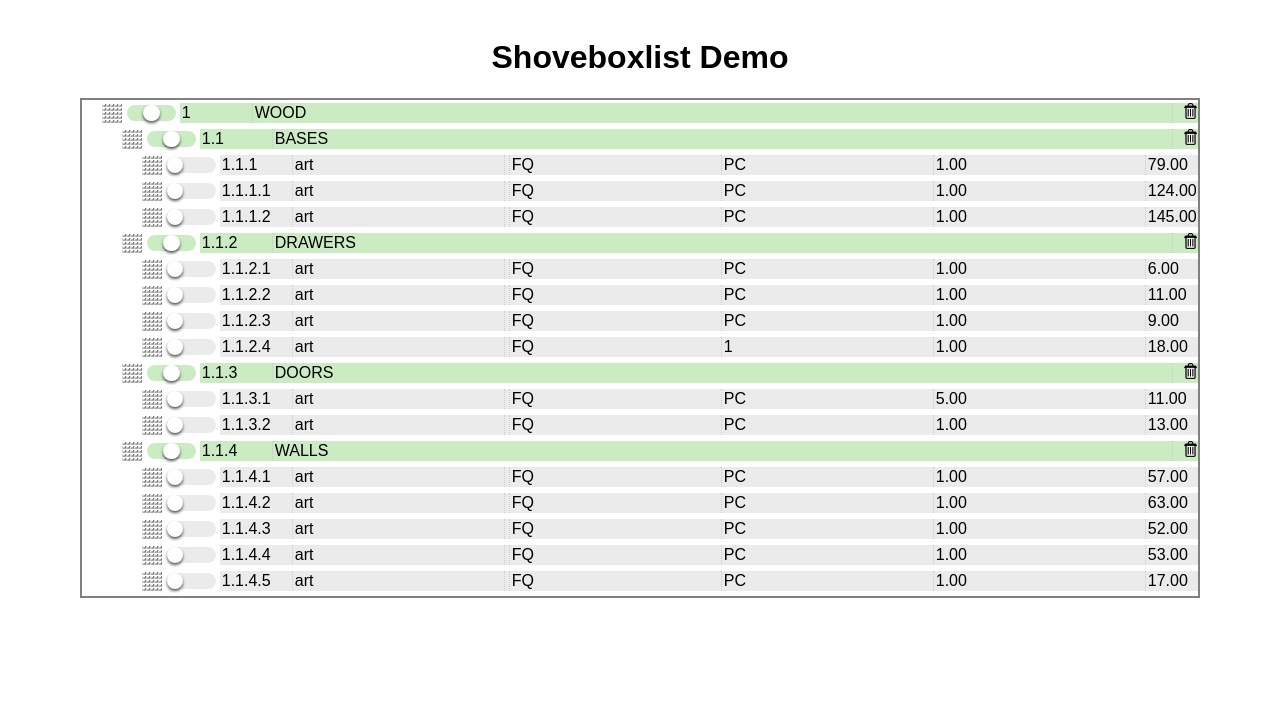
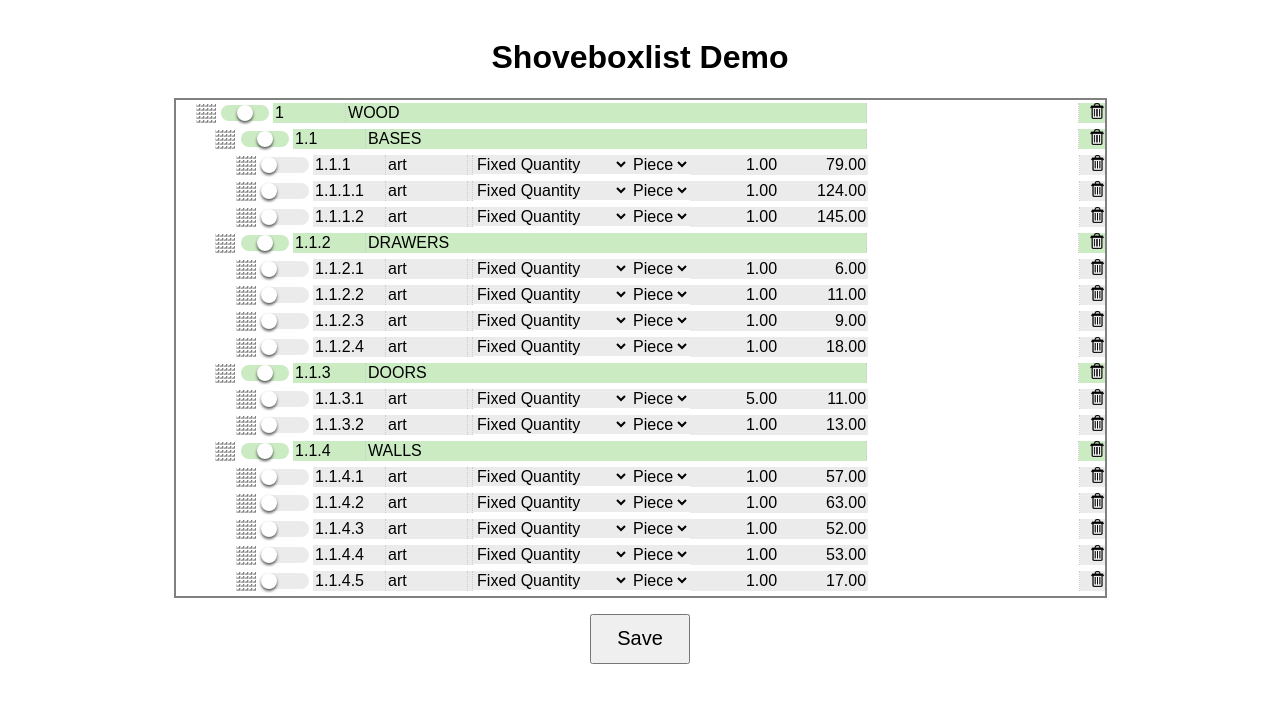
Before and after one commit to mrklbbrcht/django-shoveboxlist, a Django app: page /price/bom/2 in a window 1280 px wide. Shown: the top 702 px of the page. Run offline with Django 4.2, Linux system fonts and the light colour scheme; data comes from the database, SQL or seed files in the repository; both versions use the stored data as it was before the commit; some libraries are stand-ins or nearby versions.

Commit message:
introduced sbselectfield & sbnumberfield

```diff
--- a/demo/price/forms.py
+++ b/demo/price/forms.py
@@ -1,22 +1,23 @@
 from django.forms import  RadioSelect,ModelForm,DecimalField
+from django.forms.widgets import NumberInput
 from price.models import Bom
 from shoveboxlist.forms import ShoveBox
-from shoveboxlist.widgets import  LevelSlider, Reference, TypeSwitch, TextInput, SbTextInput,Select
+from shoveboxlist.widgets import  LevelSlider, Reference, TypeSwitch, TextInput, SbTextInput, SbNumberInput, SbSelect
 
 import calculation
 
 
 class PackageBomForm(ShoveBox):
 
-    #     # Add calculated field (using django-calculation)
-    # amount = DecimalField(  widget=calculation.FormulaInput('quantity*price'))
+        # Add calculated field (using django-calculation)
+    amount = DecimalField(  widget=calculation.FormulaInput('quantity*unit_price', attrs={  'class':'sbfield','visibility':'100','step': '1'}))
 
 
     class Meta:
         model = Bom
 
-        # fields = ['level',	'recordtype','ref', 'article', 'description', 'unit_type','unit','quantity' ,'unit_price' ,'amount']
-        fields = ['level',	'recordtype','ref', 'article', 'description', 'unit_type','unit','quantity' ,'unit_price']
+        fields = ['level',	'recordtype','ref', 'article', 'description', 'unit_type','unit','quantity' ,'unit_price' ,'amount']
+        # fields = ['level',	'recordtype','ref', 'article', 'description', 'unit_type','unit','quantity' ,'unit_price']
 
         # For all fields a Shoveboxlist compatible widget has to be specified
         # Adding the visibility mask determines for which recordtype the field is visible ( 1 = visible, 0 = invisible )
@@ -33,11 +34,15 @@ class PackageBomForm(ShoveBox):
          'ref': Reference(attrs={ 'class':'ref sbfield', 'size':'5','visibility':'110' , }),
          'description': SbTextInput(attrs={ 'class':'shrinkable sbfield','visibility':'111',}),
 
-         'article' : SbTextInput(attrs={ 'class':'sbfield','visibility':'100',}),
-         'unit_type': SbTextInput(attrs={ 'class':'sbfield','visibility':'100',}),
-         'unit':SbTextInput(attrs={ 'class':'sbfield','visibility':'100',}),
-         'quantity': SbTextInput(attrs={ 'class':'sbfield','visibility':'100',}),
-         'unit_price': SbTextInput(attrs={ 'class':'sbfield','visibility':'100',}),
+         'article' : SbTextInput(attrs={ 'class':'sbfield','visibility':'100','size':'6',}),
+         'unit_type': SbSelect(attrs={ 'visibility':'100','class':'sbselectfield'}),
+         'unit':SbSelect(attrs={ 'class':'sbselectfield','visibility':'100',}),
+
+         'quantity':SbNumberInput(     attrs={  'class':'sbnumberfield','visibility':'100','step': '1','style': 'width:10ch',}),
+         'unit_price':SbNumberInput(     attrs={  'class':'sbnumberfield','visibility':'100','step': '1','style': 'width:10ch'})
+
+
+
           }
 
 
--- a/demo/price/models.py
+++ b/demo/price/models.py
@@ -1,12 +1,17 @@
 from queue import Empty
 from sys import maxsize
 from django.db import models
+from django.urls import reverse
 
 class Package(models.Model):
     description = models.CharField(max_length=120,verbose_name='Package description')
 
     def __str__(self):
         return self.description
+
+    def get_absolute_url(self) :
+        return reverse('price:bom',kwargs={'pk':self.pk})
+
 
 class Bom(models.Model):
     class RecordType(models.TextChoices):
@@ -28,13 +33,13 @@ class Bom(models.Model):
     package = models.ForeignKey(Package,on_delete=models.CASCADE)
     level = models.IntegerField(default=0)
     recordtype = models.CharField( max_length=1, choices=RecordType.choices, default= RecordType.N)
-    ref = models.CharField(verbose_name='Reference',max_length=20,blank=True, null=True)
+    ref = models.CharField(verbose_name='Reference',max_length=20,default='')
     article = models.CharField(verbose_name='Article',max_length=20,blank=True, default="")
     description = models.CharField(max_length=120,verbose_name='Price Item')
     unit_type =  models.CharField( max_length=2, verbose_name='Unit Type',choices=UnitTypes.choices, default= UnitTypes.FQ )
     unit =  models.IntegerField(choices=Units.choices, default= Units.PC)
-    quantity = models.DecimalField(verbose_name='Aantal',blank=False, null=False, max_digits=9, decimal_places=2)
-    unit_price = models.DecimalField(verbose_name='Unit Price',blank=False, null=False, max_digits=9, decimal_places=2)
+    quantity = models.DecimalField(verbose_name='Aantal',default=0, max_digits=9, decimal_places=2)
+    unit_price = models.DecimalField(verbose_name='Unit Price',default=0, max_digits=9, decimal_places=2)
 
     def __str__(self):
         return self.description + " "+ str(self.quantity) +" "+self.unit_type+" "+str(self.unit_price)
--- a/demo/price/templates/price/base.html
+++ b/demo/price/templates/price/base.html
@@ -11,7 +11,7 @@
   <style>
     .grid-container {
       display: grid;
-      grid-template-columns: auto 90% auto ;
+      grid-template-columns: auto 75% auto ;
       gap: 10px;
       padding: 10px;
     }
--- a/demo/price/templates/price/package_bom.html
+++ b/demo/price/templates/price/package_bom.html
@@ -35,6 +35,7 @@
                 {% endfor  %}
         </div>
 
+        <p><input type="submit"  style="font-size : 20px; width: 100px; height: 50px;" value="Save" onclick="updateNameAttributes('shoveboxlist1')"></p>
 
     </div>
     <div></div>
@@ -43,20 +44,6 @@
 
 
 </div>
-
-{% comment %} <div  style="width: 60%; position: absolute; top: 5%; left: 10%; min-width: 800px";> {% endcomment %}
-
-
-
-
-  {% comment %} <p>
-
-  <input type="submit" value="Bewaar" onclick="updateNameAttributes('shoveboxlist1')">
-  <a  href="{% url 'price:table'  %}">Table</a>
-  </p> {% endcomment %}
-{% comment %} </div> {% endcomment %}
-
-
 
 
 </form>
--- a/demo/price/views.py
+++ b/demo/price/views.py
@@ -109,7 +109,7 @@ class BillOfMaterialsFormView(generic.edit.UpdateView):
 class ShoveBoxListEdit(generic.edit.UpdateView):
     model = Bom
     form_class= ShoveBoxBomForm
-    success_url = reverse_lazy("author:author_boeks",  kwargs={'pk': 1})
+    success_url = reverse_lazy("price:sbl_bom_edit",  kwargs={'pk': 2})
 
 
 
--- a/demo/shoveboxlist/static/shoveboxlist/css/shoveboxlist.css
+++ b/demo/shoveboxlist/static/shoveboxlist/css/shoveboxlist.css
@@ -97,10 +97,48 @@ div[shoveboxselected="true"]  {
 
 
 
+
+.sbselectfield   {
+
+  /* border-color: var(--color0) ;
+  border-width: 0px ; */
+
+
+
+  /* avoid firefox 3D border style */
+  /* border-style: solid; */
+
+  border-width: 0px;
+  font-size : var( --font-size);
+}
+
+
+.sbnumberfield   {
+  /* removes the spinners in Firefox */
+    -moz-appearance: textfield;
+
+    text-align: right;
+    font-size : var( --font-size);
+
+    border:none ;
+  }
+
+
 /* Applies to all input of which the parent node is shovebox with attribute  shoveboxselected="true" */
 /* https://www.w3schools.com/cssref/css_selectors.php */
 /* IMportant is necessary to override the attributes set by javascript */
 /* https://developer.mozilla.org/en-US/docs/Web/CSS/important */
+
+
+/* input[type=number] {
+
+
+
+
+} */
+
+
+
 
 .shovebox[shoveboxselected="true"] > input {
 
@@ -212,11 +250,10 @@ input[type="text"], textarea {
 }
 
 
-/* Firefox */
-input[type=number] {
-  -moz-appearance: textfield;
-  font-size : var( --font-size);
-}
+
+
+
+
 
 input[type=radio] {
   font-size : var( --font-size);
@@ -293,6 +330,13 @@ input[type=radio] {
   z-index: 1 ;
   text-align: right;
 }
+
+
+
+
+
+
+
 
 /* Chrome, Safari, Edge, Opera */
 input::-webkit-outer-spin-button,
--- a/demo/shoveboxlist/widgets.py
+++ b/demo/shoveboxlist/widgets.py
@@ -44,7 +44,15 @@ class SbTextInput(TextInput):
     input_type = "text"
     template_name = "shoveboxlist/widgets/sbtextinput.html"
 
+class SbNumberInput(NumberInput):
+    input_type = "number"
+    template_name = "shoveboxlist/widgets/sbnumberinput.html"
 
 
 class DeleteCheckbox(CheckboxInput):
     template_name = "shoveboxlist/widgets/deletecheckbox.html"
+
+
+
+class SbSelect(Select):
+    template_name = "shoveboxlist/widgets/sbselect.html"
```
Also changed, not shown: demo/price/templates/price/bom_form.html (added, +16 -0 lines), demo/shoveboxlist/templates/shoveboxlist/widgets/sbnumberinput.html (added, +8 -0 lines), demo/shoveboxlist/templates/shoveboxlist/widgets/sbselect.html (added, +9 -0 lines), demo/db.sqlite3, demo/price/migrations/0005_alter_bom_quantity.py (added), demo/price/migrations/0006_alter_bom_unit_price.py (added).
